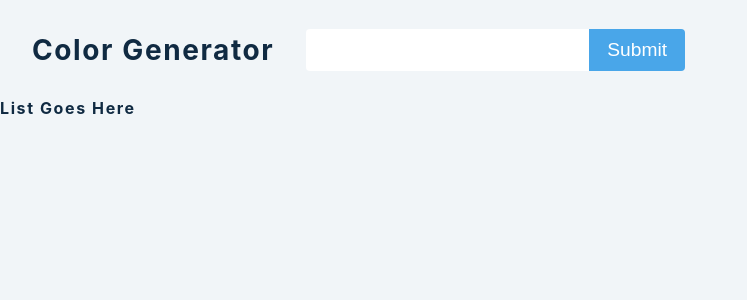
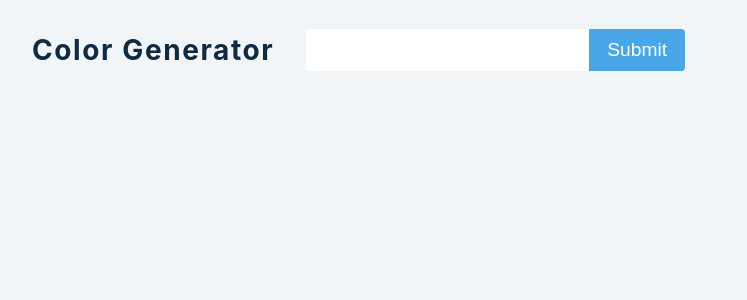
Before and after one commit to andrejarboe/color-generator, a React (Create React App) app: page / in a window 1280 px wide. Shown: the top 300 px of the page, without its empty margins (0-747 px from the left). Built offline with nearby package versions, Linux system fonts and the light colour scheme; the HTML template or start-up script is replaced by a standard one.

Commit message:
app.js done

```diff
--- a/src/App.js
+++ b/src/App.js
@@ -12,6 +12,7 @@
 		e.preventDefault();
 		try {
 			let colors = new Values(color).all(10);
+			setError(false);
 			console.log(colors);
 		} catch (error) {
 			setError(true);
@@ -36,7 +37,9 @@
 				</form>
 			</section>
 			<section className="colors">
-				<h4>list goes here</h4>
+				{list.map((color, index) => {
+					return <SingleColor key={index} {...color} index={index} />;
+				})}
 			</section>
 		</>
 	);
```
